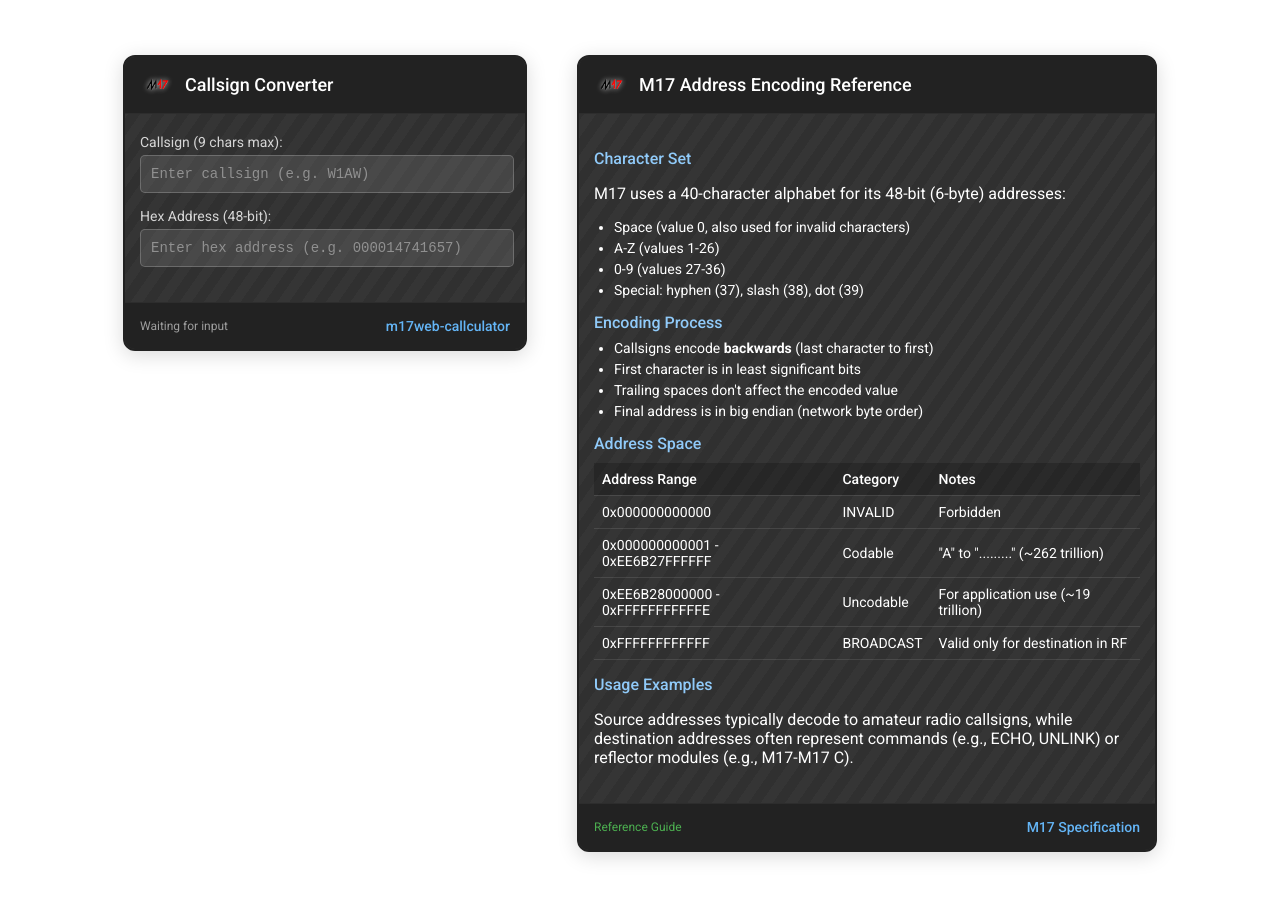
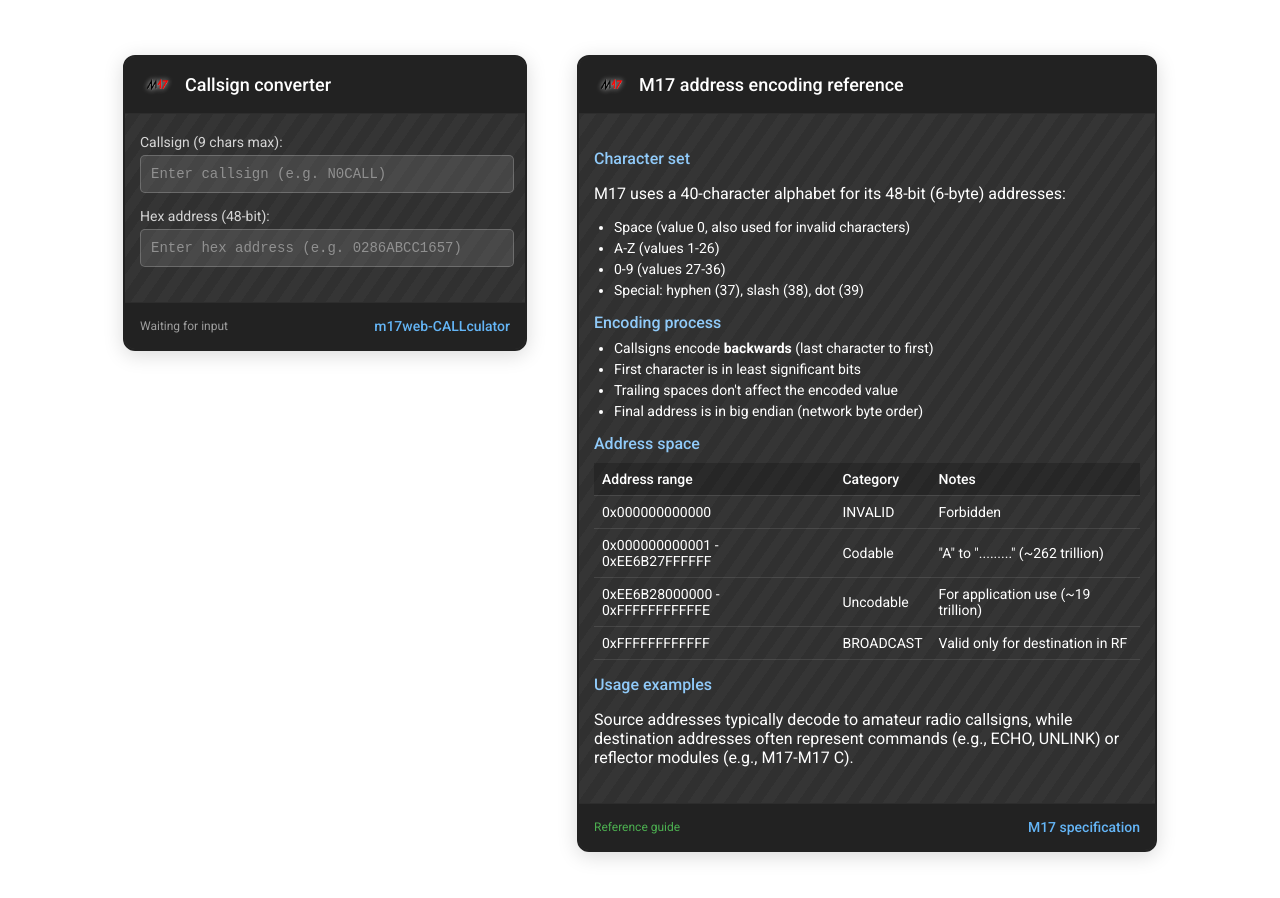
Before and after one commit to OE3ANC/m17web-callculator, a SvelteKit app: page / in a window 1280 px wide. Shown: the top 898 px of the page. Built offline with nearby package versions, Linux system fonts and the light colour scheme.

Commit message:
Formating

```diff
--- a/src/routes/+page.svelte
+++ b/src/routes/+page.svelte
@@ -138,7 +138,7 @@
     <div class="player-card dark-theme">
       <div class="card-header">
         <img id="playerLogo" src="favicon.png" alt="M17 Logo">
-        <div class="card-title">Callsign Converter</div>
+        <div class="card-title">Callsign converter</div>
       </div>
 
       <div class="card-body">
@@ -149,20 +149,20 @@
             type="text"
             bind:value={callsign}
             oninput={handleCallsignInput}
-            placeholder="Enter callsign (e.g. W1AW)"
+            placeholder="Enter callsign (e.g. N0CALL)"
             maxlength="9"
             class="converter-input"
           />
         </div>
 
         <div class="input-group">
-          <label for="address" class="label">Hex Address (48-bit):</label>
+          <label for="address" class="label">Hex address (48-bit):</label>
           <input
             id="address"
             type="text"
             bind:value={address}
             oninput={handleAddressInput}
-            placeholder="Enter hex address (e.g. 000014741657)"
+            placeholder="Enter hex address (e.g. 0286ABCC1657)"
             class="converter-input"
           />
         </div>
@@ -179,7 +179,7 @@
           </span>
         </div>
         <a href="https://github.com/OE3ANC/m17web-callculator" class="github-link" target="_blank" rel="noopener noreferrer">
-          m17web-callculator
+          m17web-CALLculator
         </a>
       </div>
     </div>
@@ -187,11 +187,11 @@
   <div class="player-card dark-theme">
     <div class="card-header">
       <img id="playerLogo" src="favicon.png" alt="M17 Logo">
-      <div class="card-title">M17 Address Encoding Reference</div>
+      <div class="card-title">M17 address encoding reference</div>
     </div>
 
     <div class="card-body">
-      <h3>Character Set</h3>
+      <h3>Character set</h3>
       <p>M17 uses a 40-character alphabet for its 48-bit (6-byte) addresses:</p>
       <ul>
         <li>Space (value 0, also used for invalid characters)</li>
@@ -200,7 +200,7 @@
         <li>Special: hyphen (37), slash (38), dot (39)</li>
       </ul>
 
-      <h3>Encoding Process</h3>
+      <h3>Encoding process</h3>
       <ul>
         <li>Callsigns encode <strong>backwards</strong> (last character to first)</li>
         <li>First character is in least significant bits</li>
@@ -208,11 +208,11 @@
         <li>Final address is in big endian (network byte order)</li>
       </ul>
 
-      <h3>Address Space</h3>
+      <h3>Address space</h3>
       <table class="address-table">
         <thead>
           <tr>
-            <th>Address Range</th>
+            <th>Address range</th>
             <th>Category</th>
             <th>Notes</th>
           </tr>
@@ -241,16 +241,16 @@
         </tbody>
       </table>
 
-      <h3>Usage Examples</h3>
+      <h3>Usage examples</h3>
       <p>Source addresses typically decode to amateur radio callsigns, while destination addresses often represent commands (e.g., ECHO, UNLINK) or reflector modules (e.g., M17-M17 C).</p>
     </div>
 
     <div class="card-footer">
       <div class="status-container">
-        <span class="status-connected">Reference Guide</span>
+        <span class="status-connected">Reference guide</span>
       </div>
       <a href="https://github.com/M17-Project/M17_spec" class="github-link" target="_blank" rel="noopener noreferrer">
-        M17 Specification
+        M17 specification
       </a>
     </div>
   </div>
```
